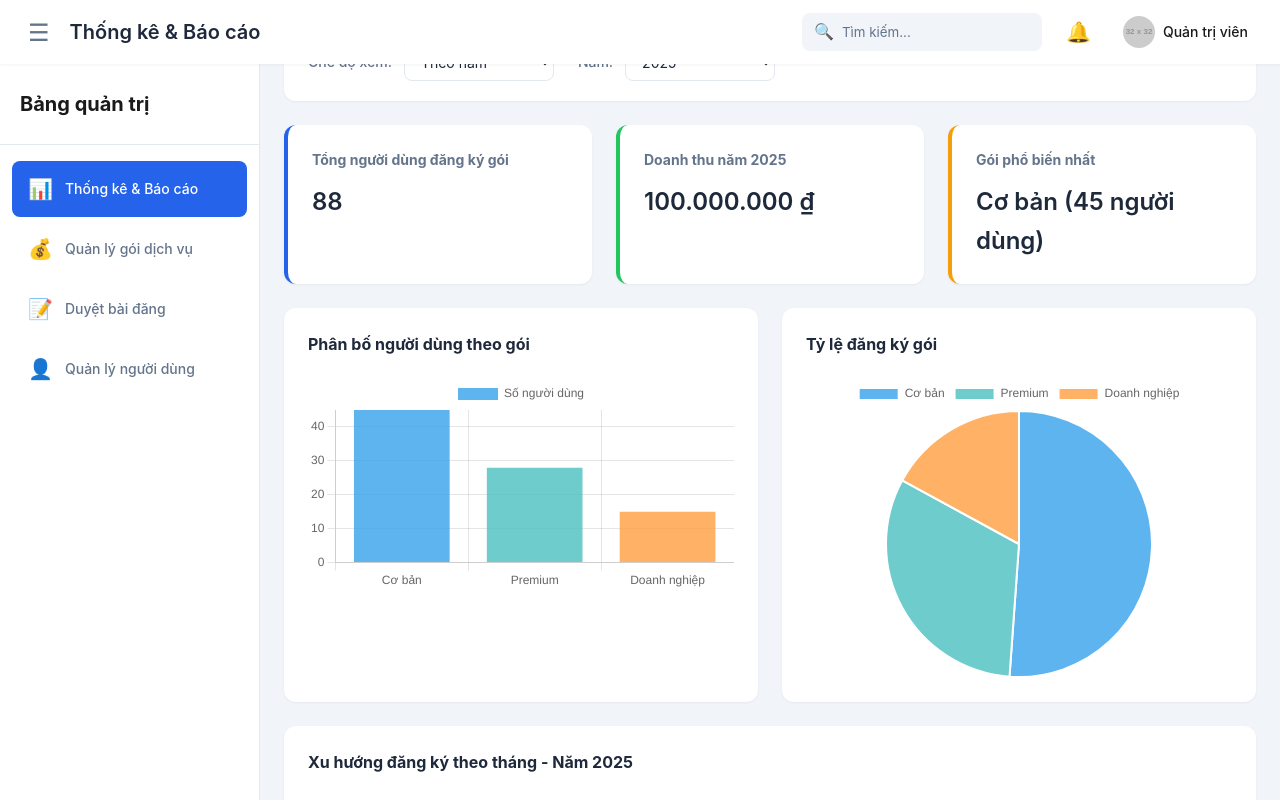
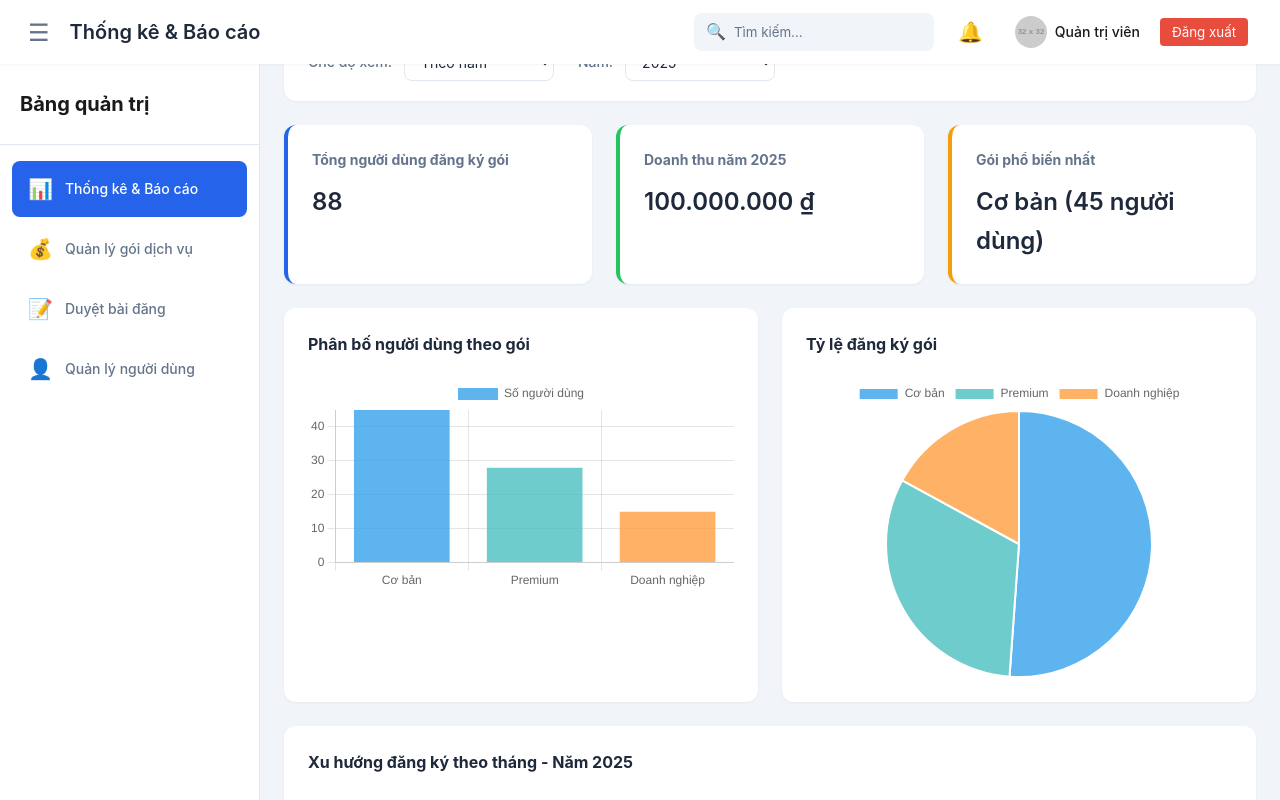
Before and after one commit to tan213123/FE_Second-hand-EV-Battery-Trading-Platform, a React (Vite) app: page /admin in a window 1280 px wide. Shown: the top 800 px of the page. Built offline with nearby package versions, Linux system fonts and the light colour scheme; sample sign-in values are in the browser's storage.

Commit message:
Update login chia role

```diff
--- a/src/App.jsx
+++ b/src/App.jsx
@@ -1,4 +1,6 @@
 import { createBrowserRouter, RouterProvider } from 'react-router-dom';
+import RequireAdmin from './components/RouteGuards/RequireAdmin';
+import RedirectAdminFromHome from './components/RouteGuards/RedirectAdminFromHome';
 import { AppProvider } from './contexts/AppContext';
 import { AuthProvider } from './contexts/AuthContext';
 import Layout from './components/Layout';
@@ -29,12 +31,22 @@ function App() {
       path: "/",
       element: <Layout />,
       children: [
-        { path: "/", element: <HomePage /> },
+        { path: "/", element: (
+          <RedirectAdminFromHome>
+            <HomePage />
+          </RedirectAdminFromHome>
+        ) },
         { path: '/oto', element: <SellOtoPage /> },
         { path: '/bike', element: <SellBikePage /> },
         { path: '/battery', element: <SellBatteryPage /> },
         { path: '/saved', element: <SavedPage /> },
         { path: '/login', element: <LoginPage /> },
+        { path: '/login', element: (
+          <RedirectAdminFromHome>
+            <LoginPage />
+          </RedirectAdminFromHome>
+        ) },
+        { path: '/signup', element: <RegisterPage /> },
         { path: '/signup', element: <RegisterPage /> },
         { path: '/post', element: <PostListing /> },
         { path: '/auction', element: <AuctionPage /> },
@@ -52,7 +64,11 @@ function App() {
     },
     {
       path: "/admin",
-      element: <AdminPage />,
+      element: (
+        <RequireAdmin>
+          <AdminPage />
+        </RequireAdmin>
+      ),
     },
   ]);
 
--- /dev/null
+++ b/src/components/RouteGuards/RedirectAdminFromHome.jsx
@@ -0,0 +1,14 @@
+import React from 'react'
+import { Navigate } from 'react-router-dom'
+import { useAuth } from '../../contexts/AuthContext'
+
+const RedirectAdminFromHome = ({ children }) => {
+  const { user, isAuthenticated, loading } = useAuth()
+  if (loading) return null
+  if (isAuthenticated && user?.role === 'admin') {
+    return <Navigate to="/admin" replace />
+  }
+  return children
+}
+
+export default RedirectAdminFromHome
--- /dev/null
+++ b/src/components/RouteGuards/RequireAdmin.jsx
@@ -0,0 +1,14 @@
+import React from 'react'
+import { Navigate } from 'react-router-dom'
+import { useAuth } from '../../contexts/AuthContext'
+
+const RequireAdmin = ({ children }) => {
+  const { user, isAuthenticated, loading } = useAuth()
+  if (loading) return null
+  if (!isAuthenticated || user?.role !== 'admin') {
+    return <Navigate to="/" replace />
+  }
+  return children
+}
+
+export default RequireAdmin
--- a/src/pages/adminPage/index.jsx
+++ b/src/pages/adminPage/index.jsx
@@ -4,6 +4,8 @@ import Users from './users';
 import Reports from './reports';
 import Fees from './fees';
 import Posts from './posts';
+import { useAuth } from '../../contexts/AuthContext';
+import { useNavigate } from 'react-router-dom';
 
 // Icons
 const Icons = {
@@ -18,6 +20,8 @@ const Icons = {
 const AdminPage = () => {
   const [active, setActive] = useState('reports');
   const [sidebarCollapsed, setSidebarCollapsed] = useState(false);
+  const { logout } = useAuth();
+  const navigate = useNavigate();
 
   const getPageTitle = () => {
     switch(active) {
@@ -50,6 +54,16 @@ const AdminPage = () => {
           <div className="admin-profile">
             <img src="https://via.placeholder.com/32" alt="Admin" />
             <span>Quản trị viên</span>
+            <button
+              className="logout-btn"
+              style={{ marginLeft: 12, background: '#e74c3c', color: 'white', border: 'none', borderRadius: 4, padding: '6px 12px', cursor: 'pointer' }}
+              onClick={() => {
+                logout();
+                navigate('/login', { replace: true });
+              }}
+            >
+              Đăng xuất
+            </button>
           </div>
         </div>
       </header>
--- a/src/pages/loginPage/login.jsx
+++ b/src/pages/loginPage/login.jsx
@@ -116,6 +116,7 @@ const LoginPage = () => {
           email: formData.email,
           password: formData.password
         });
+        console.log('RESPONSE FROM BACKEND:', response.data); // Thêm để kiểm tra response thực tế
 
         // Sử dụng AuthContext để lưu user data
         const userData = {
@@ -140,7 +141,7 @@ const LoginPage = () => {
         if (userData.role === 'admin') {
           navigate('/admin', { replace: true });
         } else {
-          navigate('/', { replace: true });
+          navigate('/account', { replace: true }); // Khôi phục: chuyển về account thay vì home
         }
 
       } catch (error) {
@@ -232,17 +233,6 @@ const LoginPage = () => {
               Chưa có tài khoản? <a href="/signup">Đăng ký ngay</a>
             </p>
 
-            <div className="demo-credentials-box">
-              <div className="demo-header">
-                <span className="demo-icon">🔑</span>
-                <strong>Tài khoản demo Admin:</strong>
-              </div>
-              <div className="demo-info">
-                <p>📧 Email: <code>admin@admin.com</code></p>
-                <p>🔒 Password: <code>admin123</code></p>
-              </div>
-            </div>
-
             <div className="card-footer">
               <a href="/terms">Điều khoản</a>
               <a href="/privacy">Chính sách</a>
```
